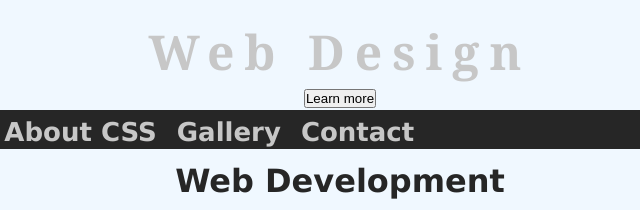
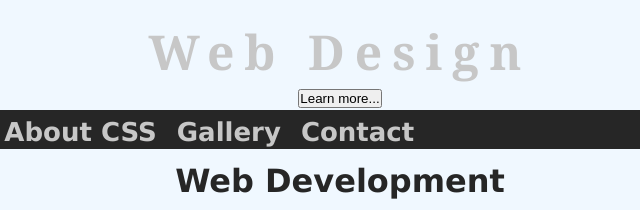
Before and after one commit to JLRamosFIT/single-responsive-page, a plain HTML site: page index.html in a window 1280 px wide. Shown: the top 210 px of the page, 300-940 px from the left. Drawn offline with Linux system fonts and the light colour scheme.

Commit message:
added text to learn more button

```diff
--- a/index.html
+++ b/index.html
@@ -14,7 +14,7 @@
 		<div>
 
 			<h1>Web Design</h1>
-			<button type="button">Learn more</button>
+			<button type="button">Learn more...</button>
 
 		</div>
 
```
